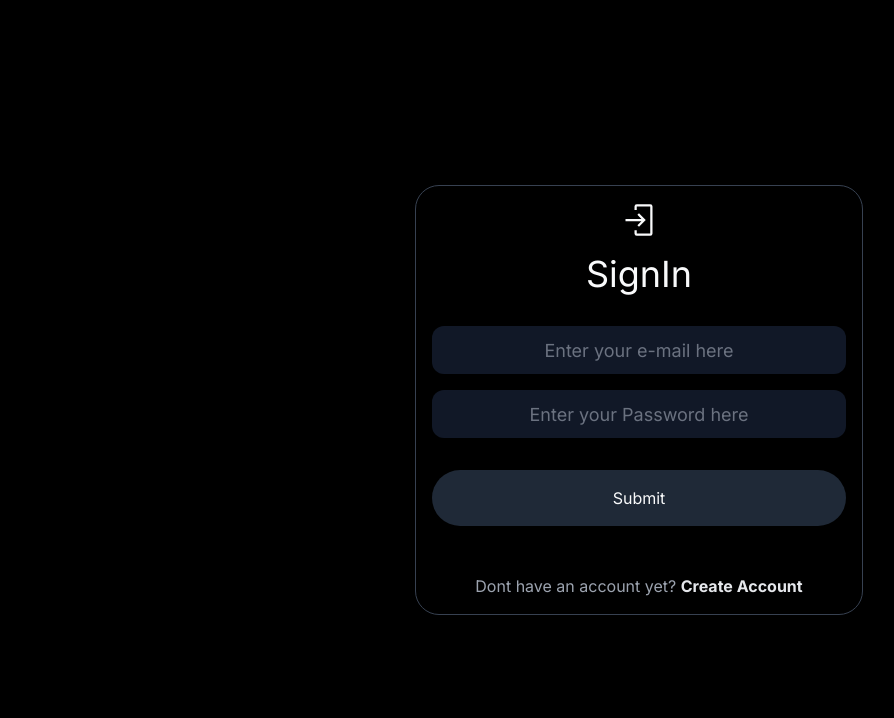
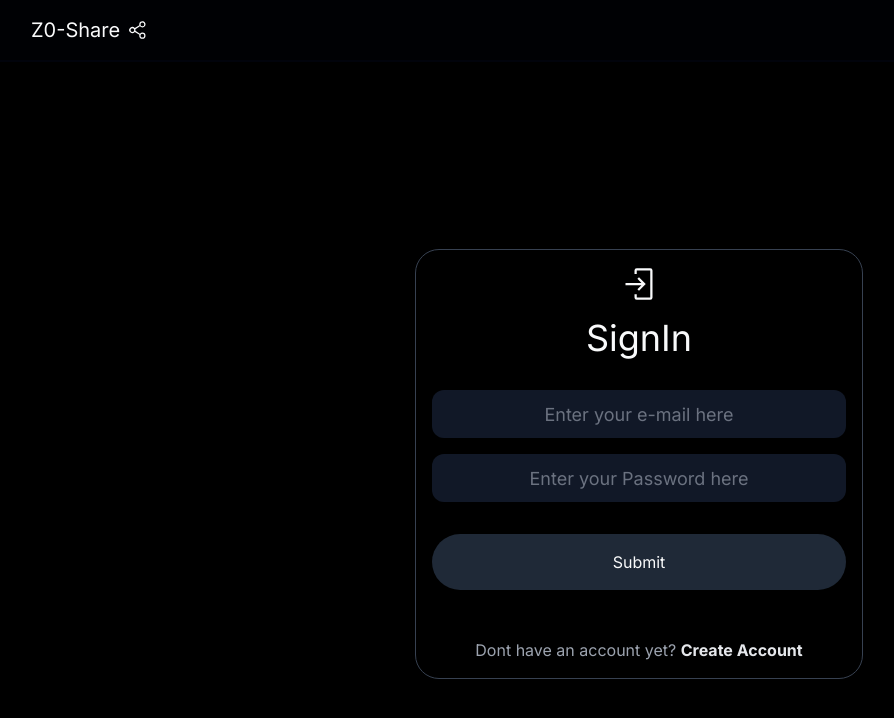
Before and after one commit to falcon-Z/z0-share, a Next.js app: page /auth/signin in a window 1280 px wide. Shown: the top 718 px of the page, without its empty margins (1-895 px from the left). Built offline with nearby package versions, Linux system fonts and the light colour scheme; no server answers.

Commit message:
adjusted borders

```diff
--- /dev/null
+++ b/src/app/_components/appBar.tsx
@@ -0,0 +1,14 @@
+import IconWrapper from "./wrappers/iconWrapper";
+
+export default function AppBar() {
+  return (
+    <div className="fixed top-0 w-full  border-b-2 backdrop-blur  bg-gray-950 bg-opacity-25 border-gray-950/50 py-4 px-8">
+      <div className="flex items-center justify-between">
+        <h2 className="text-xl flex gap-2 items-center">
+          <div>Z0-Share</div>
+          <IconWrapper icon="carbon:share" />
+        </h2>
+      </div>
+    </div>
+  );
+}
--- a/src/app/_components/feed/newpost.tsx
+++ b/src/app/_components/feed/newpost.tsx
@@ -6,7 +6,7 @@ import NewPostForm from "./newPostForm";
 
 export default function NewPost() {
   return (
-    <div className="w-full rounded-2xl border-dashed border-2 border-gray-700 p-8 gap-4 grid place-items-center">
+    <div className="w-full rounded-2xl border-dashed border-2 border-gray-700/75 p-8 gap-4 grid place-items-center">
       <Dialog.Root>
         <Dialog.Trigger asChild>
           <button className="w-full h-full text-gray-400 text-5xl grid place-items-center gap-4">
--- a/src/app/_components/feed/postContainer.tsx
+++ b/src/app/_components/feed/postContainer.tsx
@@ -3,7 +3,7 @@ import Image from "next/image";
 
 export default function PostContainer({ post }: { post: Post }) {
   return (
-    <div className="w-full  p-4 flex flex-col gap-4 my-4 rounded-2xl border-2 border-gray-700">
+    <div className="w-full  p-4 flex flex-col gap-4 my-4 rounded-2xl border-2 border-gray-700/75">
       <div className="flex flex-col gap-4 text-xl">
         <div className="flex items-center  gap-4">
           <Image
--- a/src/app/layout.tsx
+++ b/src/app/layout.tsx
@@ -1,6 +1,7 @@
 import "./globals.css";
 import type { Metadata } from "next";
 import { Inter } from "next/font/google";
+import AppBar from "./_components/appBar";
 
 const inter = Inter({ subsets: ["latin"] });
 
@@ -16,7 +17,12 @@ export default function RootLayout({
 }) {
   return (
     <html lang="en" className="dark">
-      <body className={inter.className}>{children}</body>
+      <body className={inter.className}>
+        <header className="w-full mb-16">
+          <AppBar />
+        </header>
+        {children}
+      </body>
     </html>
   );
 }
--- a/src/app/page.tsx
+++ b/src/app/page.tsx
@@ -13,7 +13,7 @@ export default function Home() {
 
   return (
     <main className=" min-h-screen h-full w-full p-2 grid place-items-center gap-8">
-      <section className="container h-full w-full lg:border-2 border-gray-700 rounded-3xl p-8 mt-24 lg:max-w-2xl ">
+      <section className="container h-full w-full lg:border-2 border-gray-700/25 rounded-3xl p-8 mt-24 lg:max-w-2xl ">
         <section className="mb-8">
           <NewPost />
         </section>
```
